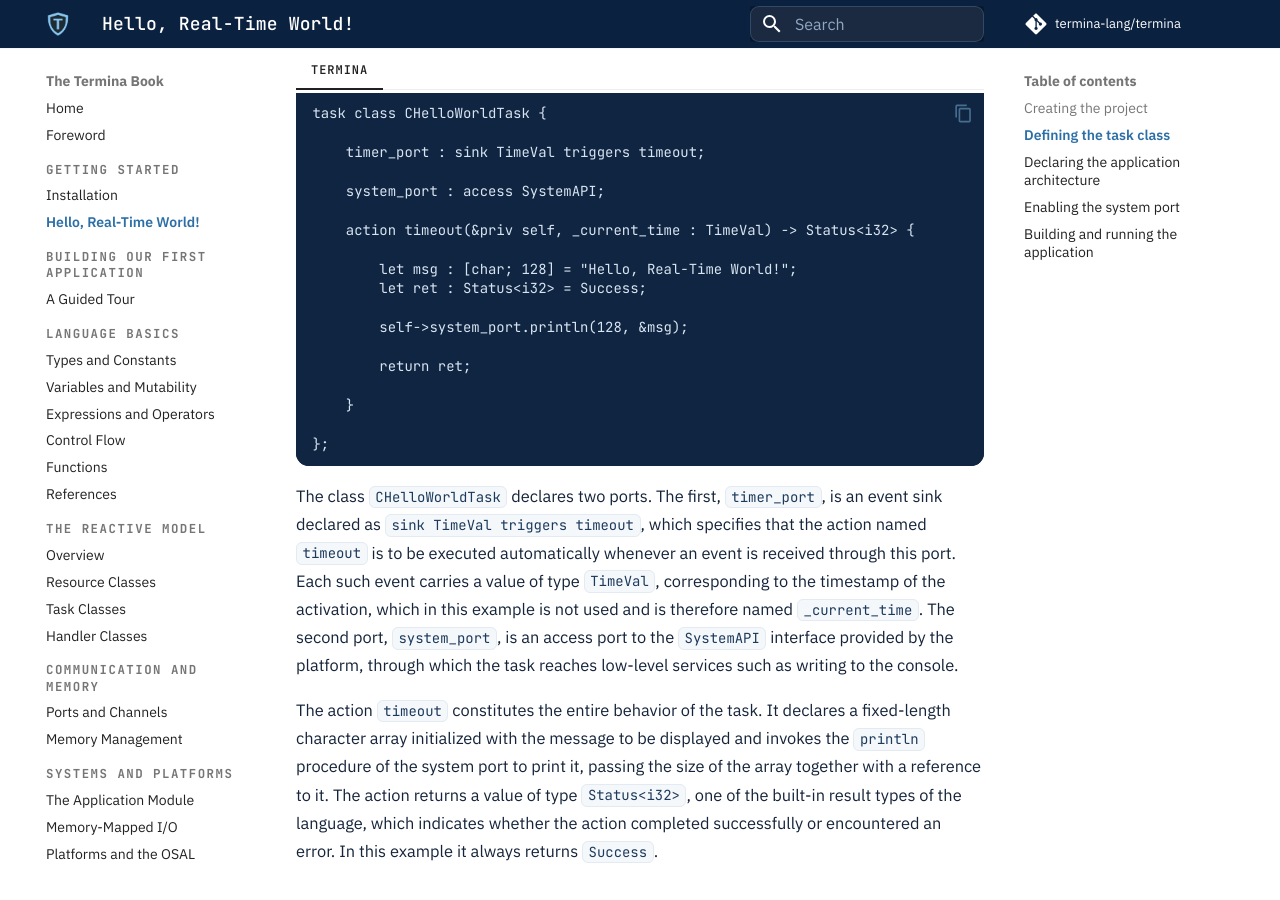
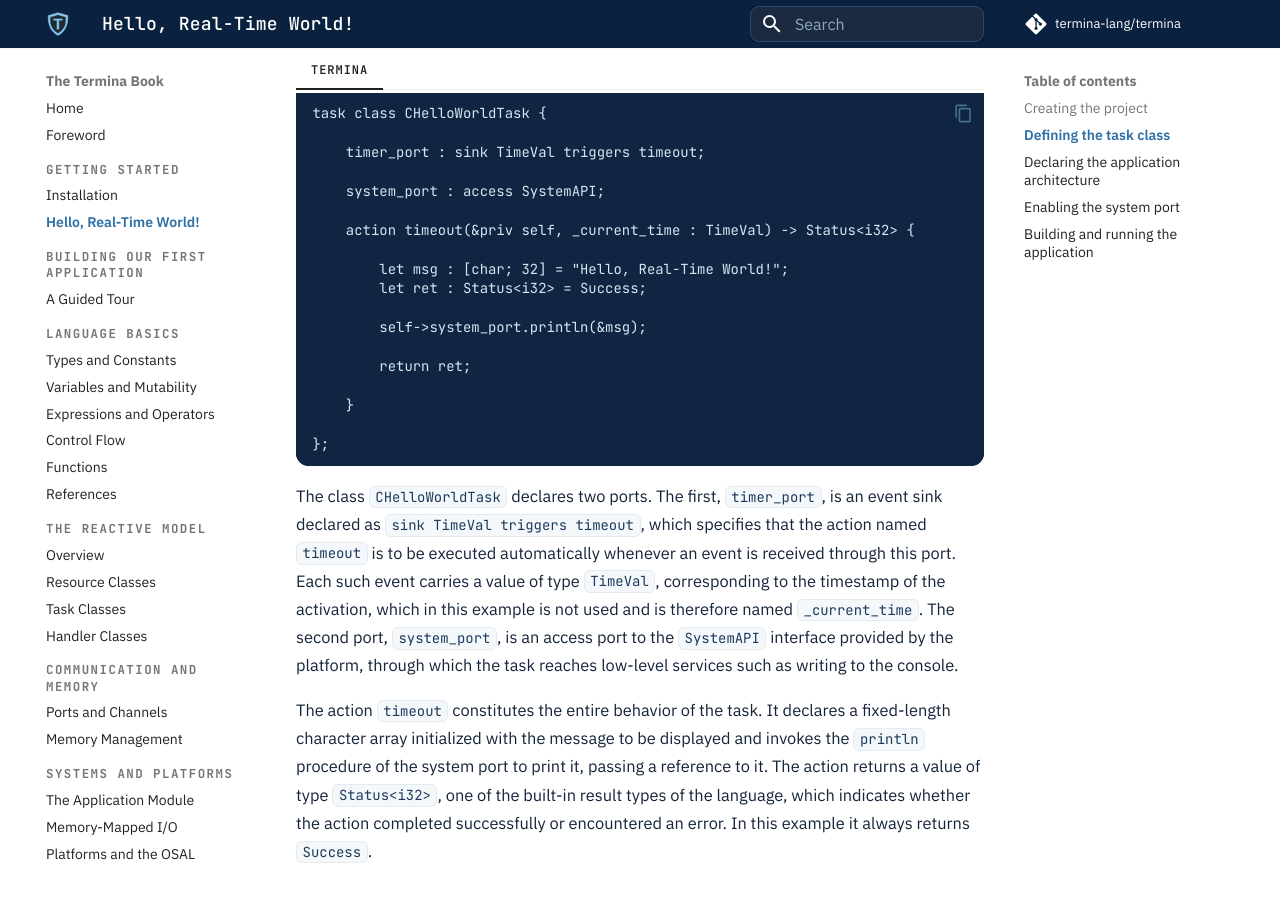
Before and after one commit to termina-lang/termina-book, an MkDocs documentation site: the page built from docs/started/hello-world.md, in a window 1280 px wide and 900 px high, scrolled down 1540 px. Built offline with MkDocs 1.6.1 and Material for MkDocs 9.7.7, drawn with Linux system fonts in a browser that asks for light colours; comment, search, counter and statistics services are not loaded; some of the changed text lies outside the part shown.

Commit message:
docs: update tutorial and examples to the new fixed-size print/read API

````diff
--- a/docs/started/hello-world.md
+++ b/docs/started/hello-world.md
@@ -73,10 +73,10 @@ of this example is defined in a new module located at
 
         action timeout(&priv self, _current_time : TimeVal) -> Status<i32> {
 
-            let msg : [char; 128] = "Hello, Real-Time World!";
+            let msg : [char; 32] = "Hello, Real-Time World!";
             let ret : Status<i32> = Success;
 
-            self->system_port.println(128, &msg);
+            self->system_port.println(&msg);
 
             return ret;
 
@@ -97,8 +97,8 @@ the console.
 
 The action `timeout` constitutes the entire behavior of the task. It declares
 a fixed-length character array initialized with the message to be displayed and
-invokes the `println` procedure of the system port to print it, passing the
-size of the array together with a reference to it. The action returns a value
+invokes the `println` procedure of the system port to print it, passing a
+reference to it. The action returns a value
 of type `Status<i32>`, one of the built-in result types of the language, which
 indicates whether the action completed successfully or encountered an error. In
 this example it always returns `Success`.
@@ -161,6 +161,7 @@ the following line:
 === "YAML"
     ```yaml
     enable-system-port: true
+    sys-print-output-buffer-size: 32
     ```
 
 When this option is set, the runtime instantiates and exposes the
````
Also changed, not shown: docs/index.md (+2 -2 lines), docs/tutorial.md (+28 -19 lines).
